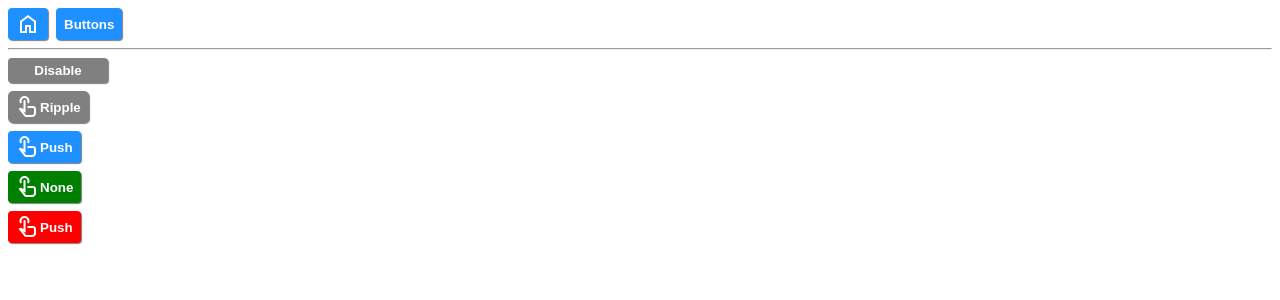
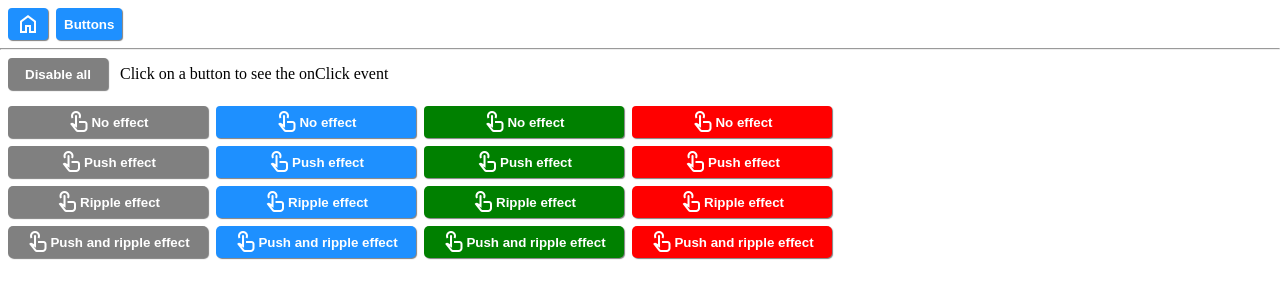
Before and after one commit to Gtouchet/mv-lib-testing-ground, an Angular app: page /buttons in a window 1280 px wide. Shown: the top 300 px of the page. Built offline with nearby package versions, Linux system fonts and the light colour scheme.

Commit message:
Buttons workshop

```diff
--- a/mv-lib/components/mv-lib-button/mv-lib-button.component.html
+++ b/mv-lib/components/mv-lib-button/mv-lib-button.component.html
@@ -1,19 +1,19 @@
 <button
-    [ngClass]="[
-        'mv-lib-button',
-        computedSettings().onClickEffect,
-    ]"
+    [ngClass]="computedClasses()"
 
     [style.width.px]="computedSettings().widthPx"
     [style.height.px]="computedSettings().heightPx"
 
-    [style.background-color]="hover() ? computedSettings().hoverBackgroundColor : computedSettings().backgroundColor"
+    [style.background-color]="hover() ? computedSettings().backgroundColorHover : computedSettings().backgroundColor"
     [style.color]="computedSettings().textColor"
     [style.border]="computedSettings().border"
 
     [disabled]="disabled()"
 
-    (click)="onClick.emit($event)"
+    (click)="onClick.emit({
+        buttonSettings: computedSettings(),
+        event: $event,
+    })"
 
     (mouseenter)="hover.set(true)"
     (mouseleave)="hover.set(false)"
--- a/mv-lib/components/mv-lib-button/mv-lib-button.component.scss
+++ b/mv-lib/components/mv-lib-button/mv-lib-button.component.scss
@@ -38,16 +38,12 @@
     height: 100%;
     top: 0;
     left: 0;
-    pointer-events: none;
-
-    background-image: radial-gradient(circle, #fff 10%, transparent 10%);
+    background-image: radial-gradient(circle, #fff 20%, transparent 10%);
     background-repeat: no-repeat;
     background-position: 50%;
-
     transform: scale(10, 10);
     opacity: 0;
-
-    transition: transform 0.5s, opacity 0.5s;
+    transition: transform 0.8s, opacity 0.8s;
   }
 
   &:enabled:active::after {
--- a/mv-lib/components/mv-lib-button/mv-lib-button.component.ts
+++ b/mv-lib/components/mv-lib-button/mv-lib-button.component.ts
@@ -1,6 +1,11 @@
 import { Component, input, output, computed, signal } from '@angular/core';
 import { CommonModule } from '@angular/common';
 import { MvLibButtonSettings } from './mv-lib-button.settings';
+
+export interface MvLibButtonClickEvent {
+  readonly buttonSettings: Readonly<Partial<MvLibButtonSettings>>;
+  readonly event: Readonly<Event>;
+}
 
 @Component({
   selector: 'mv-lib-button',
@@ -13,16 +18,25 @@ export class MvLibButtonComponent {
 
   public settings = input<Partial<MvLibButtonSettings>>();
   public disabled = input<boolean>(false);
-  public onClick = output<Event>();
+  public onClick = output<MvLibButtonClickEvent>();
 
   protected hover = signal(false);
-  protected computedSettings = computed(() => this.initSettings());
 
-  private initSettings(): MvLibButtonSettings {
+  protected computedSettings = computed(() => this.computeSettings());
+  protected computedClasses = computed(() => this.computeClasses());
+
+  private computeSettings(): MvLibButtonSettings {
     const computedSettings = new MvLibButtonSettings(this.settings());
     if (this.disabled()) {
-      computedSettings.hoverBackgroundColor = computedSettings.backgroundColor;
+      computedSettings.backgroundColorHover = computedSettings.backgroundColor;
     }
     return computedSettings;
   }
+
+  private computeClasses(): string[] {
+    return [
+      'mv-lib-button',
+      ...this.computedSettings().onClickEffects,
+    ];
+  }
 }
--- a/mv-lib/components/mv-lib-button/mv-lib-button.settings.ts
+++ b/mv-lib/components/mv-lib-button/mv-lib-button.settings.ts
@@ -1,21 +1,21 @@
-export type MvLibOnClickEffect = 'none' | 'push' | 'ripple';
+export type MvLibSettingsOnClickEffect = 'push' | 'ripple';
 
 export class MvLibButtonSettings {
     public widthPx: number | undefined;
     public heightPx: number | undefined;
     public backgroundColor: string;
-    public hoverBackgroundColor: string;
+    public backgroundColorHover: string;
     public textColor: string;
     public border: string;
-    public onClickEffect: MvLibOnClickEffect;
+    public onClickEffects: MvLibSettingsOnClickEffect[];
 
     constructor(settings: Partial<MvLibButtonSettings> = {}) {
         this.widthPx = settings.widthPx ?? undefined;
-        this.heightPx = settings.heightPx ?? undefined;
+        this.heightPx = settings.heightPx ?? 32;
         this.backgroundColor = settings.backgroundColor ?? 'gray';
-        this.hoverBackgroundColor = settings.hoverBackgroundColor ?? 'dimgray';
+        this.backgroundColorHover = settings.backgroundColorHover ?? 'dimgray';
         this.textColor = settings.textColor ?? 'white';
         this.border = settings.border ?? 'none';
-        this.onClickEffect = settings.onClickEffect ?? 'none';
+        this.onClickEffects = settings.onClickEffects ?? [];
     }
 }
--- a/test-app/app/app.component.html
+++ b/test-app/app/app.component.html
@@ -8,10 +8,9 @@
             <mv-lib-button
                 routerLink="/"
                 [settings]="{
-                    heightPx: 32,
                     backgroundColor: 'var(--button-blue-color)',
-                    hoverBackgroundColor: 'var(--button-blue-color-hover)',
-                    onClickEffect: 'push',
+                    backgroundColorHover: 'var(--button-blue-color-hover)',
+                    onClickEffects: ['push'],
                 }"
             >
                 <span class="material-symbols-outlined">
@@ -22,10 +21,9 @@
             <mv-lib-button
                 routerLink="/buttons"
                 [settings]="{
-                    heightPx: 32,
                     backgroundColor: 'var(--button-blue-color)',
-                    hoverBackgroundColor: 'var(--button-blue-color-hover)',
-                    onClickEffect: 'push',
+                    backgroundColorHover: 'var(--button-blue-color-hover)',
+                    onClickEffects: ['push'],
                 }"
             >
                 <span
@@ -35,9 +33,12 @@
                 </span>
             </mv-lib-button>
         </div>
+
+        <hr
+            [style.margin-left.px]="-8"
+            [style.margin-right.px]="-8"
+        />
     </header>
-
-    <hr />
 
     <main>
         <router-outlet />
--- a/test-app/app/buttons/buttons.component.html
+++ b/test-app/app/buttons/buttons.component.html
@@ -1,15 +1,30 @@
 <mv-lib-button
     [settings]="{
         widthPx: 100,
-        heightPx: 25,
     }"
     (onClick)="disabled.set(!disabled())"
 >
-    <span [style.font-weight]="'bold'">
-        {{ disabled() ? 'Enable' : 'Disable' }}
+    <span
+        [style.font-weight]="'bold'"
+    >
+        {{ disabled() ? 'Enable all' : 'Disable all' }}
     </span>
 </mv-lib-button>
 
+<span
+    [style.margin-left.px]='8'
+    [style.color]="logColor()"
+>
+    {{ log() }}
+</span>
+
+<div
+    [style.display]="'flex'"
+    [style.flex-direction]="'row'"
+    [style.gap.px]='8'
+    [style.margin-top.px]='8'
+>
+    <!-- Gray buttons -->
     <div
         [style.display]="'flex'"
         [style.flex-direction]="'column'"
@@ -18,62 +33,314 @@
     >
         <mv-lib-button
             [settings]="{
-            onClickEffect: 'ripple',
+                widthPx: 200,
             }"
             [disabled]="disabled()"
+            (onClick)="setLog($event)"
         >
             <span class="material-symbols-outlined">
                 touch_app
             </span>
             <span [style.font-weight]="'bold'">
-            Ripple
+                No effect
             </span>
         </mv-lib-button>
 
         <mv-lib-button
             [settings]="{
-            backgroundColor: 'var(--button-blue-color)',
-            hoverBackgroundColor: 'var(--button-blue-color-hover)',
-            onClickEffect: 'push',
+                widthPx: 200,
+                onClickEffects: ['push'],
             }"
             [disabled]="disabled()"
+            (onClick)="setLog($event)"
         >
             <span class="material-symbols-outlined">
                 touch_app
             </span>
             <span [style.font-weight]="'bold'">
-            Push
+                Push effect
             </span>
         </mv-lib-button>
 
         <mv-lib-button
             [settings]="{
-            backgroundColor: 'var(--button-green-color)',
-            hoverBackgroundColor: 'var(--button-green-color-hover)',
+                widthPx: 200,
+                onClickEffects: ['ripple'],
             }"
             [disabled]="disabled()"
+            (onClick)="setLog($event)"
         >
             <span class="material-symbols-outlined">
                 touch_app
             </span>
             <span [style.font-weight]="'bold'">
-            None
+                Ripple effect
             </span>
         </mv-lib-button>
 
         <mv-lib-button
             [settings]="{
-            backgroundColor: 'var(--button-red-color)',
-            hoverBackgroundColor: 'var(--button-red-color-hover)',
-            onClickEffect: 'push',
+                widthPx: 200,
+                onClickEffects: [
+                    'push',
+                    'ripple'
+                ],
             }"
             [disabled]="disabled()"
+            (onClick)="setLog($event)"
         >
             <span class="material-symbols-outlined">
                 touch_app
             </span>
             <span [style.font-weight]="'bold'">
-            Push
+                Push and ripple effect
             </span>
         </mv-lib-button>
     </div>
+
+    <!-- Blue buttons -->
+    <div
+        [style.display]="'flex'"
+        [style.flex-direction]="'column'"
+        [style.gap.px]='8'
+        [style.margin-top.px]='8'
+    >
+        <mv-lib-button
+            [settings]="{
+                widthPx: 200,
+                backgroundColor: 'var(--button-blue-color)',
+                backgroundColorHover: 'var(--button-blue-color-hover)',
+            }"
+            [disabled]="disabled()"
+            (onClick)="setLog($event)"
+        >
+            <span class="material-symbols-outlined">
+                touch_app
+            </span>
+            <span [style.font-weight]="'bold'">
+                No effect
+            </span>
+        </mv-lib-button>
+
+        <mv-lib-button
+            [settings]="{
+                widthPx: 200,
+                backgroundColor: 'var(--button-blue-color)',
+                backgroundColorHover: 'var(--button-blue-color-hover)',
+                onClickEffects: ['push'],
+            }"
+            [disabled]="disabled()"
+            (onClick)="setLog($event)"
+        >
+            <span class="material-symbols-outlined">
+                touch_app
+            </span>
+            <span [style.font-weight]="'bold'">
+                Push effect
+            </span>
+        </mv-lib-button>
+
+        <mv-lib-button
+            [settings]="{
+                widthPx: 200,
+                backgroundColor: 'var(--button-blue-color)',
+                backgroundColorHover: 'var(--button-blue-color-hover)',
+                onClickEffects: ['ripple'],
+            }"
+            [disabled]="disabled()"
+            (onClick)="setLog($event)"
+        >
+            <span class="material-symbols-outlined">
+                touch_app
+            </span>
+            <span [style.font-weight]="'bold'">
+                Ripple effect
+            </span>
+        </mv-lib-button>
+
+        <mv-lib-button
+            [settings]="{
+                widthPx: 200,
+                backgroundColor: 'var(--button-blue-color)',
+                backgroundColorHover: 'var(--button-blue-color-hover)',
+                onClickEffects: [
+                    'push',
+                    'ripple'
+                ],
+            }"
+            [disabled]="disabled()"
+            (onClick)="setLog($event)"
+        >
+            <span class="material-symbols-outlined">
+                touch_app
+            </span>
+            <span [style.font-weight]="'bold'">
+                Push and ripple effect
+            </span>
+        </mv-lib-button>
+    </div>
+
+    <!-- Green buttons -->
+    <div
+        [style.display]="'flex'"
+        [style.flex-direction]="'column'"
+        [style.gap.px]='8'
+        [style.margin-top.px]='8'
+    >
+        <mv-lib-button
+            [settings]="{
+                widthPx: 200,
+                backgroundColor: 'var(--button-green-color)',
+                backgroundColorHover: 'var(--button-green-color-hover)',
+            }"
+            [disabled]="disabled()"
+            (onClick)="setLog($event)"
+        >
+            <span class="material-symbols-outlined">
+                touch_app
+            </span>
+            <span [style.font-weight]="'bold'">
+                No effect
+            </span>
+        </mv-lib-button>
+
+        <mv-lib-button
+            [settings]="{
+                widthPx: 200,
+                backgroundColor: 'var(--button-green-color)',
+                backgroundColorHover: 'var(--button-green-color-hover)',
+                onClickEffects: ['push'],
+            }"
+            [disabled]="disabled()"
+            (onClick)="setLog($event)"
+        >
+            <span class="material-symbols-outlined">
+                touch_app
+            </span>
+            <span [style.font-weight]="'bold'">
+                Push effect
+            </span>
+        </mv-lib-button>
+
+        <mv-lib-button
+            [settings]="{
+                widthPx: 200,
+                backgroundColor: 'var(--button-green-color)',
+                backgroundColorHover: 'var(--button-green-color-hover)',
+                onClickEffects: ['ripple'],
+            }"
+            [disabled]="disabled()"
+            (onClick)="setLog($event)"
+        >
+            <span class="material-symbols-outlined">
+                touch_app
+            </span>
+            <span [style.font-weight]="'bold'">
+                Ripple effect
+            </span>
+        </mv-lib-button>
+
+        <mv-lib-button
+            [settings]="{
+                widthPx: 200,
+                backgroundColor: 'var(--button-green-color)',
+                backgroundColorHover: 'var(--button-green-color-hover)',
+                onClickEffects: [
+                    'push',
+                    'ripple'
+                ],
+            }"
+            [disabled]="disabled()"
+            (onClick)="setLog($event)"
+        >
+            <span class="material-symbols-outlined">
+                touch_app
+            </span>
+            <span [style.font-weight]="'bold'">
+                Push and ripple effect
+            </span>
+        </mv-lib-button>
+    </div>
+
+    <!-- Red buttons -->
+    <div
+        [style.display]="'flex'"
+        [style.flex-direction]="'column'"
+        [style.gap.px]='8'
+        [style.margin-top.px]='8'
+    >
+        <mv-lib-button
+            [settings]="{
+                widthPx: 200,
+                backgroundColor: 'var(--button-red-color)',
+                backgroundColorHover: 'var(--button-red-color-hover)',
+            }"
+            [disabled]="disabled()"
+            (onClick)="setLog($event)"
+        >
+            <span class="material-symbols-outlined">
+                touch_app
+            </span>
+            <span [style.font-weight]="'bold'">
+                No effect
+            </span>
+        </mv-lib-button>
+
+        <mv-lib-button
+            [settings]="{
+                widthPx: 200,
+                backgroundColor: 'var(--button-red-color)',
+                backgroundColorHover: 'var(--button-red-color-hover)',
+                onClickEffects: ['push'],
+            }"
+            [disabled]="disabled()"
+            (onClick)="setLog($event)"
+        >
+            <span class="material-symbols-outlined">
+                touch_app
+            </span>
+            <span [style.font-weight]="'bold'">
+                Push effect
+            </span>
+        </mv-lib-button>
+
+        <mv-lib-button
+            [settings]="{
+                widthPx: 200,
+                backgroundColor: 'var(--button-red-color)',
+                backgroundColorHover: 'var(--button-red-color-hover)',
+                onClickEffects: ['ripple'],
+            }"
+            [disabled]="disabled()"
+            (onClick)="setLog($event)"
+        >
+            <span class="material-symbols-outlined">
+                touch_app
+            </span>
+            <span [style.font-weight]="'bold'">
+                Ripple effect
+            </span>
+        </mv-lib-button>
+
+        <mv-lib-button
+            [settings]="{
+                widthPx: 200,
+                backgroundColor: 'var(--button-red-color)',
+                backgroundColorHover: 'var(--button-red-color-hover)',
+                onClickEffects: [
+                    'push',
+                    'ripple'
+                ],
+            }"
+            [disabled]="disabled()"
+            (onClick)="setLog($event)"
+        >
+            <span class="material-symbols-outlined">
+                touch_app
+            </span>
+            <span [style.font-weight]="'bold'">
+                Push and ripple effect
+            </span>
+        </mv-lib-button>
+    </div>
+</div>
--- a/test-app/app/buttons/buttons.component.ts
+++ b/test-app/app/buttons/buttons.component.ts
@@ -1,5 +1,5 @@
 import { Component, signal } from '@angular/core';
-import { MvLibButtonComponent } from '../../../mv-lib/components';
+import { MvLibButtonClickEvent, MvLibButtonComponent } from '../../../mv-lib/components';
 
 @Component({
   selector: 'app-buttons-test',
@@ -8,5 +8,14 @@ import { MvLibButtonComponent } from '../../../mv-lib/components';
   styleUrl: './buttons.component.scss'
 })
 export class ButtonsComponent {
+
   protected disabled = signal(false);
+  protected log = signal('Click on a button to see the onClick event');
+  protected logColor = signal('black');
+
+  protected setLog(event: MvLibButtonClickEvent) {
+    const settings = event.buttonSettings;
+    this.log.set(`${new Date().toLocaleTimeString()} - Button settings ${JSON.stringify(settings)}`);
+    this.logColor.set(event.buttonSettings.backgroundColor ?? 'black');
+  }
 }
```
Lines whose indentation alone changed are shown as unchanged.
